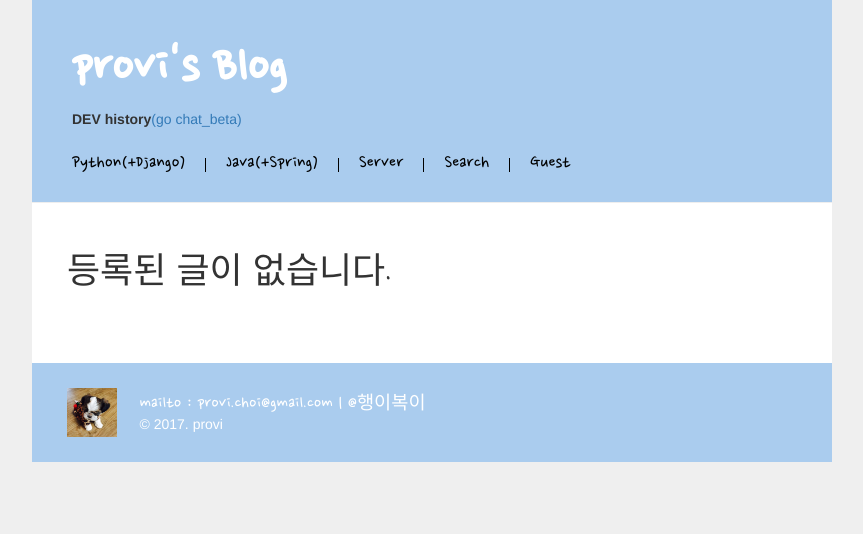
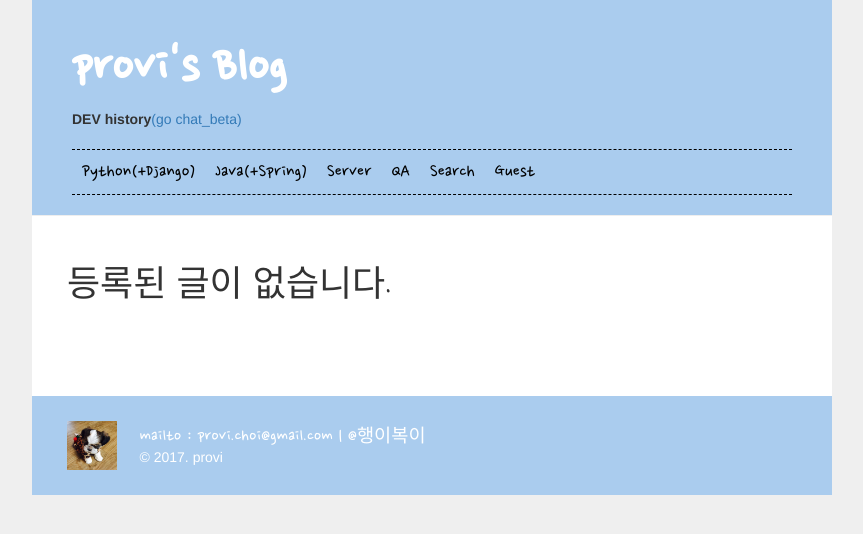
Before and after one commit to mildpriest/first-blog, a Django app: page / in a window 1280 px wide. Shown: the top 534 px of the page, without its empty margins (208-1071 px from the left). Run offline with Django 3.2, Linux system fonts and the light colour scheme; data that the repository does not hold is empty; some libraries are stand-ins or nearby versions; some web fonts are replaced.

Commit message:
20170801 update

```diff
--- a/blog/static/css/common.css
+++ b/blog/static/css/common.css
@@ -1,5 +1,6 @@
-@import url(http://fonts.googleapis.com/earlyaccess/nanumgothiccoding.css);
 @import url(http://fonts.googleapis.com/earlyaccess/nanumpenscript.css);
+@import url(http://fonts.googleapis.com/earlyaccess/nanumgothic.css);
+
 
 /******************** 공통 ********************/
 a {
@@ -47,25 +48,36 @@ code {
     text-decoration: none;
 }
 
+.page-header .h-menu{
+    border-top:1px dashed #000000;
+    border-bottom:1px dashed #000000;
+    margin-top: 20px;
+}
+
 .page-header ul{
-    margin-top: 20px;
+    margin-top: 5px;
     margin-bottom: 5px;
     padding-left: 0px;
     list-style:none;
+    display: flex;
+    align-content: flex-start;
+    flex-wrap: wrap;
+    overflow: auto;
 }
 
 .page-header ul li{
     display:inline;
-    border-left:1px solid #000000;
-    padding:0 20px;
+    padding:0 10px;
     font-family: 'Nanum Pen Script';
+    margin: 3px 0 3px 0;
 }
 
+/*
 .page-header ul li:first-child{
     border-left:none;
     padding-left:0px;
 }
-
+*/
 .page-header ul li a{
     color:#000000;
     font-size: 20px;
@@ -74,6 +86,7 @@ code {
 .page-footer {
     background-color: #ace;
     padding: 15px 20px 15px 20px;
+    margin-top: 20px;
 }
 
 .page-footer .row {
@@ -144,7 +157,7 @@ nav {
 }
 
 .post p {
-    font-family: 'Nanum Gothic Coding';
+    font-family: 'Nanum Gothic';
     word-break:break-all;
 }
 
@@ -172,7 +185,7 @@ nav {
     margin: 0px 0px 0px 0px;
     padding-top: 10px;
     padding-bottom: 10px;
-    font-family: 'Nanum Gothic Coding';
+    font-family: 'Nanum Gothic';
     height: auto;
 }
 
@@ -189,6 +202,9 @@ nav {
     text-align: right;
 }
 
+.comment .txt {
+    margin-left: 10px;
+}
 /******************** search ********************/
 .search {
      margin-bottom: 50px;
--- a/blog/static/css/response.css
+++ b/blog/static/css/response.css
@@ -49,6 +49,10 @@ p {
     margin-right: 0px;
 }
 
+.comment .txt {
+    margin-left: 0px;
+}
+
 .col-md-12 {
     padding: 0px 5px;
 }
--- a/blog/templates/blog/detail.html
+++ b/blog/templates/blog/detail.html
@@ -32,7 +32,7 @@
                 {% endif %}
             </div>
             <p><strong>{{ comment.author }} 's comment</strong></p>
-            {{ comment.text|striptags }}
+            <div class="txt">{{ comment.text|striptags }}</div>
         </div>
     {% empty %}
         <div class="comment">
--- a/blog/templates/blog/include/blog_header.html
+++ b/blog/templates/blog/include/blog_header.html
@@ -3,10 +3,13 @@
             {% endif %}
             <h1><strong><a href="/">provi's Blog</a></strong></h1>
             <p><b>DEV history</b> <a href="/fb_chatbot/chat_room">(go chat_beta)</a></p>
+            <div class="h-menu">
                 <ul class="menu">
                     <li><a href="/category/py">Python(+Django)</a></li>
                     <li><a href="/category/java">Java(+Spring)</a></li>
                     <li><a href="/category/server">Server</a></li>
+                    <li><a href="/category/qa">QA</a></li>
                     <li><a href="/search">Search</a></li>
                     <li><a href="/guest">Guest</a></li>
                 </ul>
+            </div>
--- a/blog/views.py
+++ b/blog/views.py
@@ -61,6 +61,8 @@ def ctg_list(request, ctg):
         category_list = Post.objects.filter(category=4).order_by('-created_date')
     elif ctg == 'server':
         category_list = Post.objects.filter(category=5).order_by('-created_date')
+    elif ctg == 'qa':
+        category_list = Post.objects.filter(category=6).order_by('-created_date')
 
     paginator = Paginator(category_list, 4)
     posts = paginator.page(1)
@@ -79,6 +81,8 @@ def ctg_list_page(request, ctg, page):
         category_list = Post.objects.filter(category=4).order_by('-created_date')
     elif ctg == 'server':
         category_list = Post.objects.filter(category=5).order_by('-created_date')
+    elif ctg == 'qa':
+        category_list = Post.objects.filter(category=6).order_by('-created_date')
 
     paginator = Paginator(category_list, 4)
 
```
Lines whose indentation alone changed are shown as unchanged.
